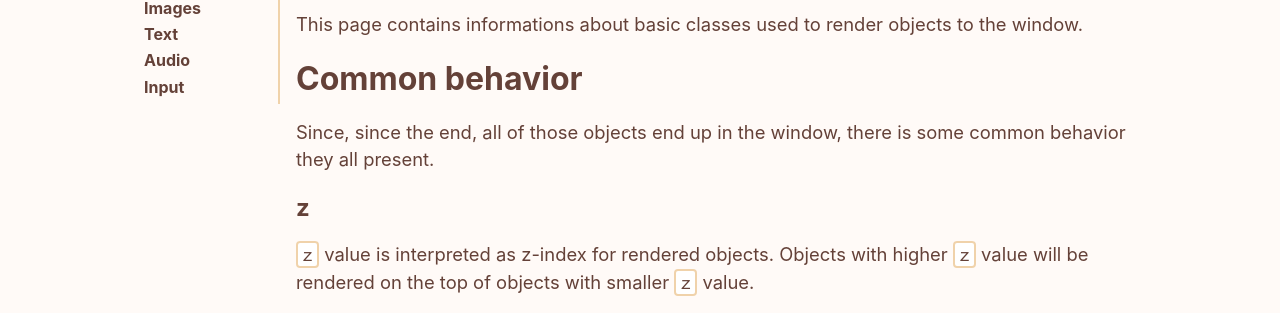
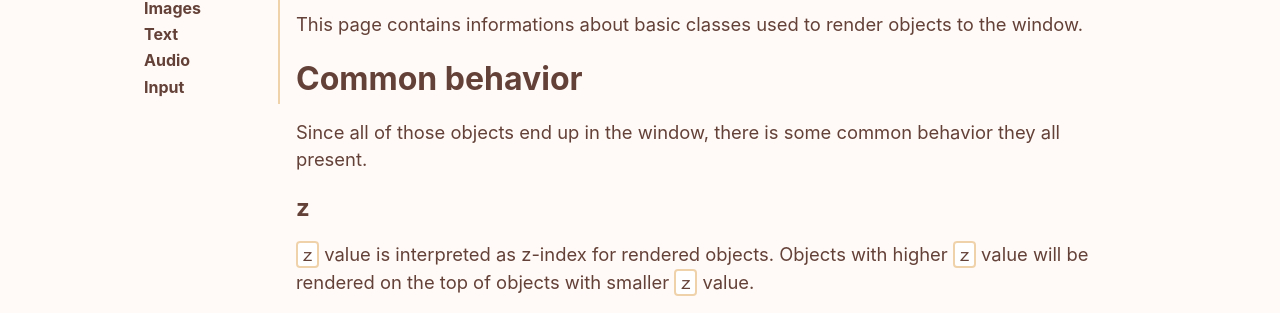
Before and after one commit to ruby2d/ruby2d.com, a Jekyll site: the page built from _pages/learn/renderable.md, in a window 1280 px wide. Shown: the part 267-580 px from the top of the page. Built offline with Jekyll 4.4.1, drawn with Linux system fonts in a browser that asks for light colours.

Commit message:
Update renderable.md
Removed duplicated phrase

```diff
--- a/_pages/learn/renderable.md
+++ b/_pages/learn/renderable.md
@@ -9,7 +9,7 @@ This page contains informations about basic classes used to render objects to th
 
 # Common behavior
 
-Since, since the end, all of those objects end up in the window, there is some common behavior they all present.
+Since all of those objects end up in the window, there is some common behavior they all present.
 
 ## z
 
```
